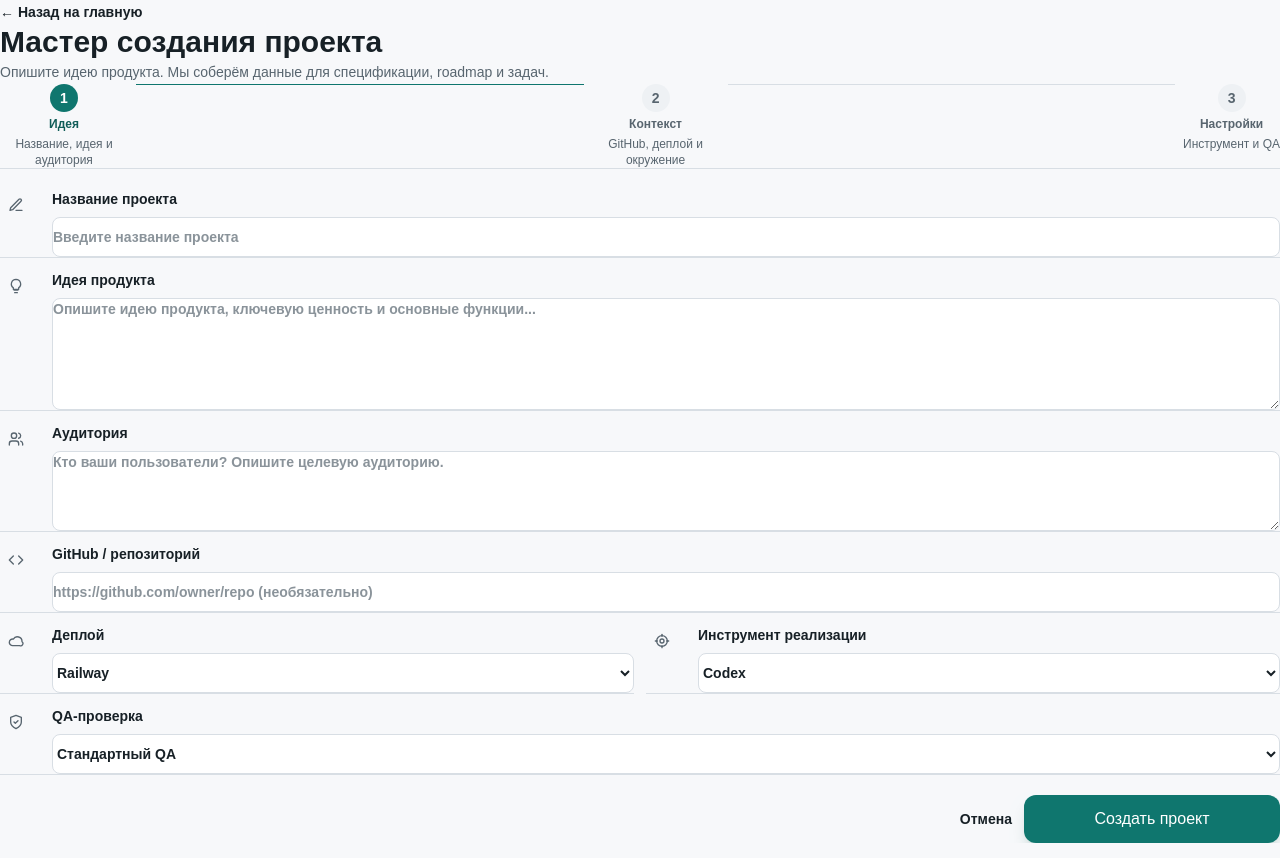
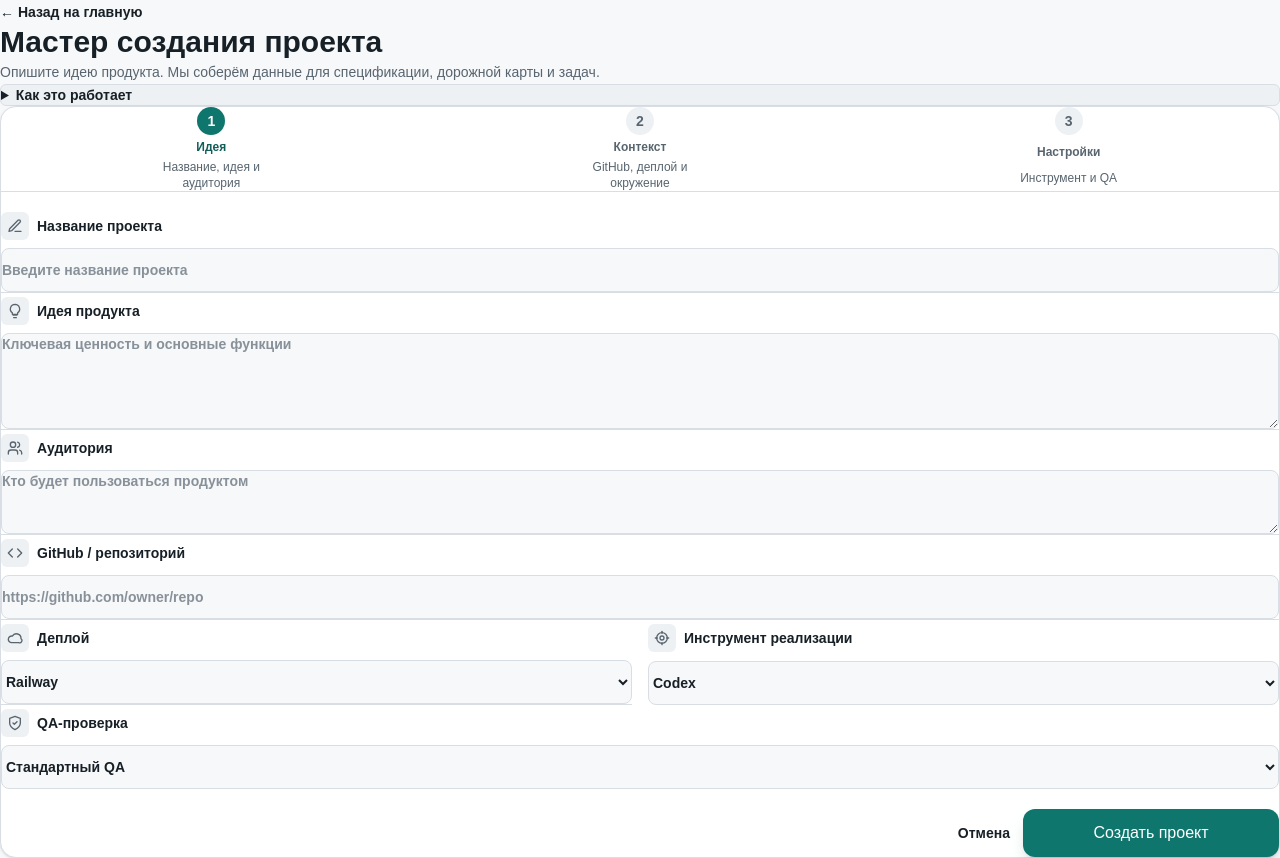
Before and after one commit to drthalas/Prepare_development_cockpit, a Next.js app: page /app/projects/new in a window 1280 px wide. Built offline with nearby package versions, Linux system fonts and the light colour scheme.

Commit message:
PDC-038: clean project creation wizard UI

```diff
--- a/src/app/app/projects/new/page.tsx
+++ b/src/app/app/projects/new/page.tsx
@@ -1,7 +1,12 @@
 import Link from "next/link";
 
 import { ProjectIntakeWizard } from "@/components/project-intake-wizard";
-import { InfoNotice, PageHeader, PageShell } from "@/components/ui/patterns";
+import {
+  DetailsDisclosure,
+  InfoNotice,
+  PageHeader,
+  PageShell,
+} from "@/components/ui/patterns";
 
 export const dynamic = "force-dynamic";
 
@@ -19,20 +24,20 @@ export default async function NewProjectPage({
 
   return (
     <PageShell
-      className="max-w-[940px]"
+      className="max-w-[900px] pb-10"
       maxWidth="none"
       surface="background"
     >
       <Link
-        className="text-sm font-semibold text-[var(--muted)] transition hover:text-[var(--foreground)]"
+        className="inline-flex text-sm font-semibold text-[var(--muted)] transition hover:text-[var(--foreground)]"
         href="/"
       >
         ← Назад на главную
       </Link>
 
-      <section className="pt-8 sm:pt-10">
+      <section className="pt-6 sm:pt-8">
         <PageHeader
-          description="Опишите идею продукта. Мы соберём данные для спецификации, roadmap и задач."
+          description="Опишите идею продукта. Мы соберём данные для спецификации, дорожной карты и задач."
           title="Мастер создания проекта"
           variant="plain"
         />
@@ -47,7 +52,17 @@ export default async function NewProjectPage({
           </div>
         ) : null}
 
-        <div className="mt-7">
+        <div className="mt-5">
+          <DetailsDisclosure title="Как это работает">
+            <ol className="grid gap-1">
+              <li>1. Опишите идею и аудиторию.</li>
+              <li>2. Укажите репозиторий, деплой и инструмент реализации.</li>
+              <li>3. Создайте проект и перейдите к следующему шагу.</li>
+            </ol>
+          </DetailsDisclosure>
+        </div>
+
+        <div className="mt-5">
           <ProjectIntakeWizard />
         </div>
       </section>
--- a/src/components/project-intake-wizard.tsx
+++ b/src/components/project-intake-wizard.tsx
@@ -21,12 +21,14 @@ const wizardSteps = [
 
 export function ProjectIntakeWizard() {
   return (
-    <form action={createProjectAction} className="grid gap-5">
-      <div className="grid grid-cols-[auto_1fr_auto_1fr_auto] items-start gap-2 border-b border-[var(--panel-border)] pb-5">
+    <form
+      action={createProjectAction}
+      className="grid gap-5 rounded-2xl border border-[var(--panel-border)] bg-[var(--panel)] p-4 shadow-sm sm:p-5"
+    >
+      <div className="grid grid-cols-3 gap-2 border-b border-[var(--panel-border)] pb-4">
         {wizardSteps.map((step, index) => (
           <StepIndicator
             index={index}
-            isLast={index === wizardSteps.length - 1}
             key={step.title}
             title={step.title}
             value={step.value}
@@ -34,7 +36,7 @@ export function ProjectIntakeWizard() {
         ))}
       </div>
 
-      <div className="grid gap-3">
+      <div className="grid gap-1">
         <Field icon="edit" label="Название проекта">
           <input
             className={inputClassName}
@@ -46,18 +48,18 @@ export function ProjectIntakeWizard() {
 
         <Field icon="idea" label="Идея продукта">
           <textarea
-            className={`${inputClassName} min-h-24 resize-y py-3 sm:min-h-28`}
+            className={`${inputClassName} min-h-24 resize-y py-3`}
             name="initialIdea"
-            placeholder="Опишите идею продукта, ключевую ценность и основные функции..."
+            placeholder="Ключевая ценность и основные функции"
             required
           />
         </Field>
 
         <Field icon="users" label="Аудитория">
           <textarea
-            className={`${inputClassName} min-h-20 resize-y py-3`}
+            className={`${inputClassName} min-h-16 resize-y py-3`}
             name="targetUser"
-            placeholder="Кто ваши пользователи? Опишите целевую аудиторию."
+            placeholder="Кто будет пользоваться продуктом"
           />
         </Field>
 
@@ -65,12 +67,12 @@ export function ProjectIntakeWizard() {
           <input
             className={inputClassName}
             name="repositoryUrl"
-            placeholder="https://github.com/owner/repo (необязательно)"
+            placeholder="https://github.com/owner/repo"
             type="url"
           />
         </Field>
 
-        <div className="grid gap-3 sm:grid-cols-2">
+        <div className="grid gap-1 sm:grid-cols-2 sm:gap-4">
           <Field icon="cloud" label="Деплой">
             <select
               className={inputClassName}
@@ -122,9 +124,9 @@ export function ProjectIntakeWizard() {
       <input name="deploymentMode" type="hidden" value="manual_instructions" />
       <input name="deploymentOwner" type="hidden" value="not_decided" />
 
-      <div className="mt-2 flex flex-col gap-3 pt-3 sm:flex-row sm:items-center sm:justify-end">
+      <div className="flex flex-col gap-3 pt-2 sm:flex-row sm:items-center sm:justify-end">
         <Link
-          className="inline-flex min-h-11 items-center justify-center rounded-xl px-5 py-2.5 text-sm font-semibold text-[var(--muted)] transition hover:text-[var(--foreground)]"
+          className="inline-flex min-h-11 items-center justify-center rounded-xl border border-transparent px-5 py-2.5 text-sm font-semibold text-[var(--muted)] transition hover:text-[var(--foreground)]"
           href="/"
         >
           Отмена
@@ -142,17 +144,14 @@ export function ProjectIntakeWizard() {
 
 function StepIndicator({
   index,
-  isLast,
   title,
   value,
 }: {
   index: number;
-  isLast: boolean;
   title: string;
   value: string;
 }) {
   return (
-    <>
     <div className="grid justify-items-center gap-1 text-center">
       <span
         className={`grid h-7 w-7 place-items-center rounded-full text-sm font-bold ${
@@ -170,19 +169,10 @@ function StepIndicator({
       >
         {title}
       </span>
-        <span className="hidden max-w-32 text-xs text-[var(--muted)] sm:block">
+      <span className="hidden max-w-32 text-xs leading-4 text-[var(--muted)] sm:block">
         {value}
       </span>
     </div>
-      {!isLast ? (
-        <span
-          aria-hidden="true"
-          className={`mt-3 h-px min-w-10 ${
-            index === 0 ? "bg-[var(--accent)]" : "bg-[var(--panel-border)]"
-          }`}
-        />
-      ) : null}
-    </>
   );
 }
 
@@ -205,14 +195,14 @@ function Field({
   label: string;
 }) {
   return (
-    <label className="grid grid-cols-[2.25rem_1fr] gap-3 border-b border-[var(--panel-border)] py-3 text-sm font-semibold sm:grid-cols-[2.5rem_1fr]">
-      <span className="mt-7 flex h-8 w-8 items-center justify-center text-[var(--muted)]">
+    <label className="grid gap-2 border-b border-[var(--panel-border)] py-3 text-sm font-semibold last:border-b-0">
+      <span className="flex items-center gap-2 text-[var(--foreground)]">
+        <span className="grid h-7 w-7 place-items-center rounded-md bg-[var(--section-surface)] text-[var(--muted)]">
           <FieldIcon name={icon} />
         </span>
-      <span className="grid gap-2">
-        <span className="text-[var(--foreground)]">{label}</span>
+        {label}
+      </span>
       {children}
-      </span>
     </label>
   );
 }
@@ -298,4 +288,4 @@ function FieldIcon({ name }: { name: FieldIconName }) {
 }
 
 const inputClassName =
-  "min-h-10 w-full rounded-lg border border-[var(--panel-border)] bg-[var(--panel)] px-3 text-sm font-medium text-[var(--foreground)] outline-none transition placeholder:text-[var(--muted)]/70 focus:border-[var(--accent)]";
+  "min-h-11 w-full rounded-lg border border-[var(--panel-border)] bg-[var(--background)] px-3 text-sm font-medium text-[var(--foreground)] outline-none transition placeholder:text-[var(--muted)]/70 focus:border-[var(--accent)]";
```
Lines whose indentation alone changed are shown as unchanged.
